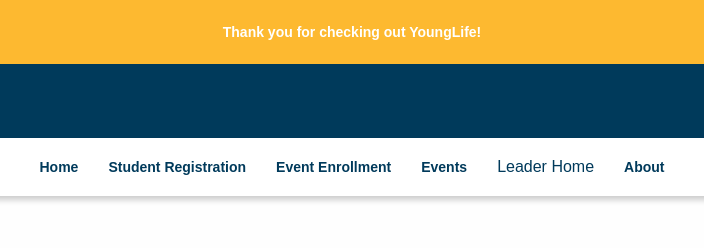
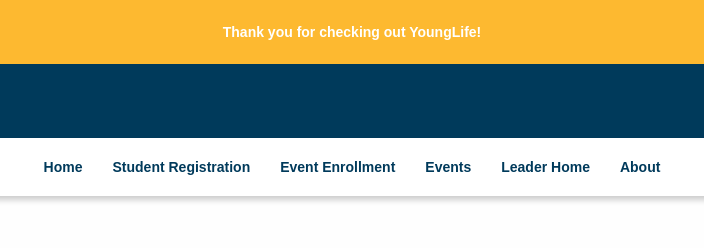
Before and after one commit to Etodo/Etodo.github.io, a website: page LeaderHome.html in a window 1280 px wide. Shown: the top 248 px of the page, 288-992 px from the left. Drawn offline with Linux system fonts and the light colour scheme.

Commit message:
Update LeaderHome.html

```diff
--- a/LeaderHome.html
+++ b/LeaderHome.html
@@ -26,7 +26,7 @@
                 <li><a href="StuRegistration.html">Student Registration</a></li>
                 <li><a href="leadEnroll.html">Event Enrollment</a></li>
                 <li><a href="">Events</a></li>
-                <li><a href="LeaderHome.html"></a>Leader Home<a></li>
+                <li><a href="LeaderHome.html">Leader Home</a></li>
                 <li><a href="https://younglife.org/">About</a></li>
         </nav>
 
```
